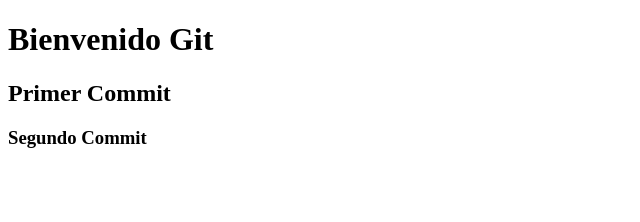
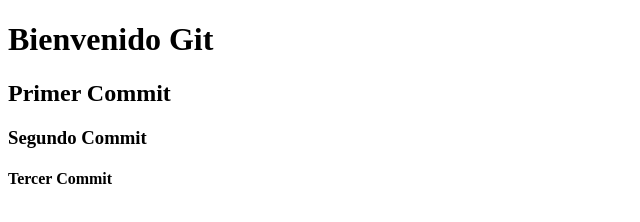
Before and after one commit to g0ser/tienda--goser, a plain HTML site: page index.html in a window 1280 px wide. Shown: the whole page, without its empty margins (0-640 px from the left). Drawn offline with Linux system fonts and the light colour scheme.

Commit message:
tercer comiit

```diff
--- a/index.html
+++ b/index.html
@@ -11,5 +11,8 @@
     <h2> Primer Commit </h2>
 
     <h3> Segundo Commit </h3>
+
+    <h4> Tercer Commit </h4>
+
 </body>
 </html>
```
